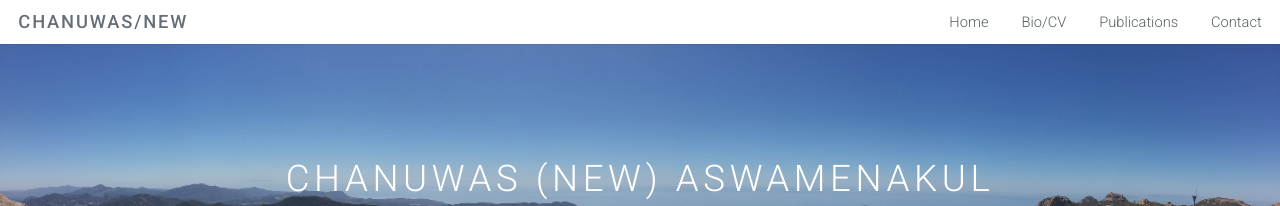
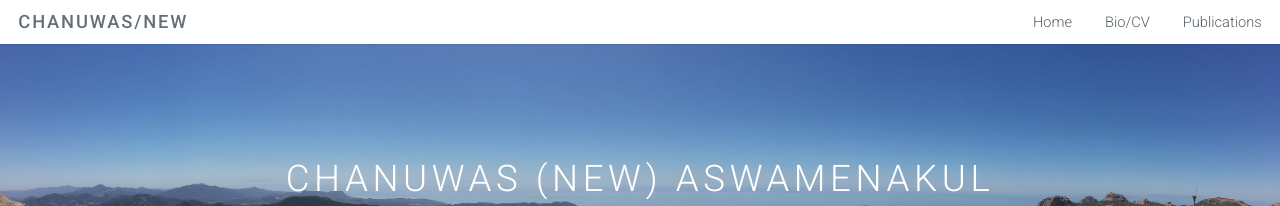
Before and after one commit to chasnew/chasnew.github.io, a Jekyll site: the page built from index.html, in a window 1280 px wide. Shown: the top 206 px of the page. Built offline with Jekyll 4.4.1, drawn with Linux system fonts in a browser that asks for light colours.

Commit message:
removed contact bar

```diff
--- a/_includes/header.html
+++ b/_includes/header.html
@@ -6,7 +6,6 @@
             <li><a href="{{ site.baseurl }}/">Home</a></li>
             <li><a href="{{ site.baseurl }}/left-sidebar.html">Bio/CV</a></li>
             <li><a href="{{ site.baseurl }}/right-sidebar.html">Publications</a></li>
-            <li><a href="{{ site.baseurl }}/no-sidebar.html">Contact</a></li>
             {% for page in site.pages %}
                   {% if page.title %}
                     <li><a class="page-link" href="{{ page.url | prepend: site.baseurl }}">{{ page.title }}</a></li>
```
